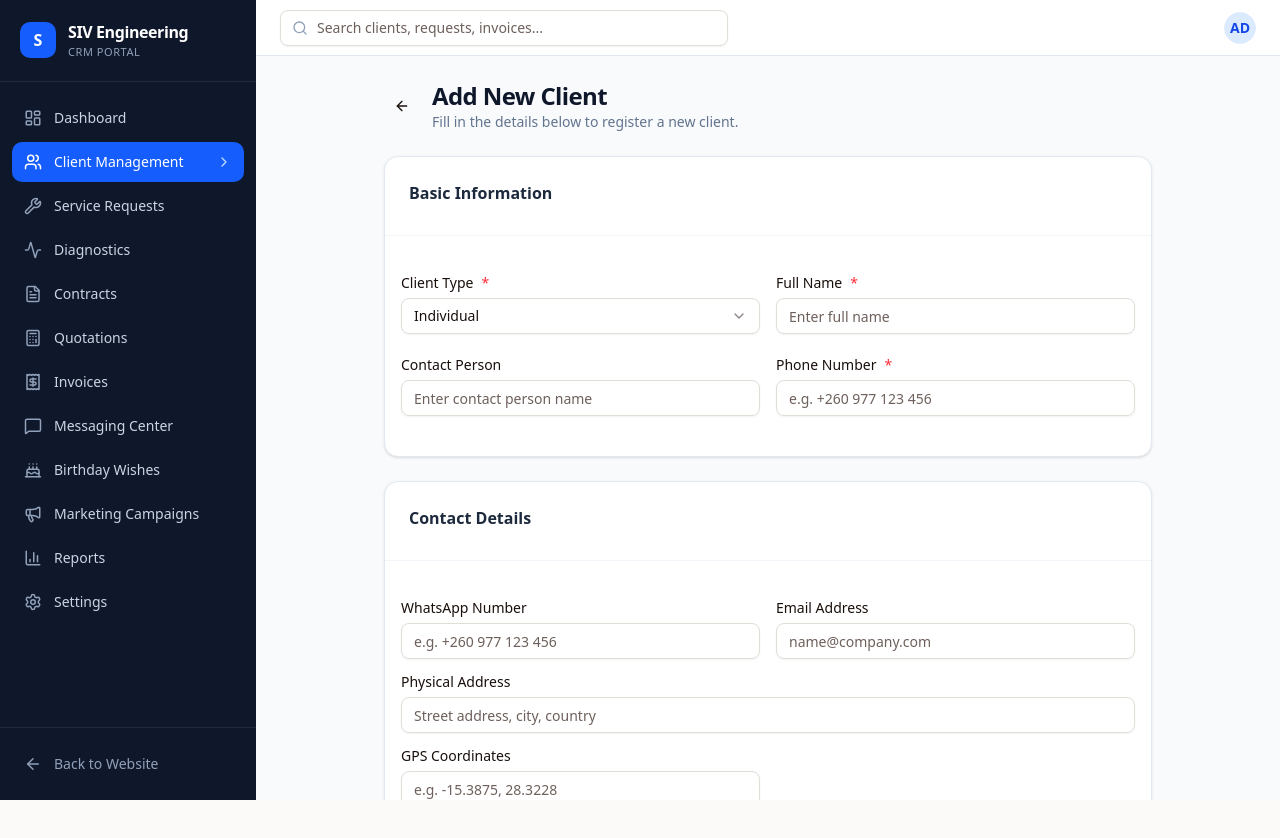
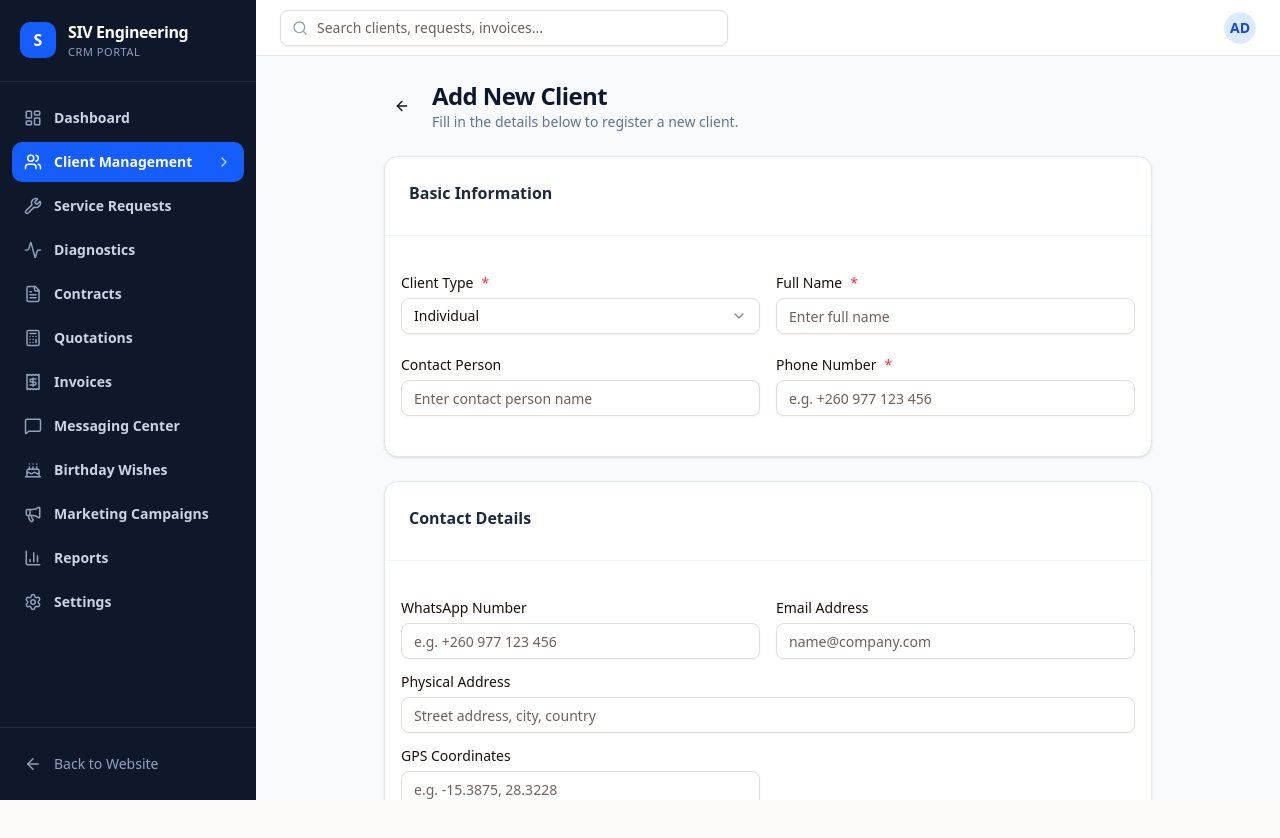
Before and after one commit to lilromeo2290/SIV_Website, a Next.js app: page /crm/clients/add in a window 1280 px wide. Shown: the top 838 px of the page. Built offline with nearby package versions, Linux system fonts and the light colour scheme.

Commit message:
09f0a091-dd77-4592-a458-3c5ee1e233d2

```diff
--- a/src/app/crm/layout.tsx
+++ b/src/app/crm/layout.tsx
@@ -84,7 +84,7 @@
                   href={item.href}
                   onClick={onNavigate}
                   className={cn(
-                    'group flex items-center gap-3 rounded-lg px-3 py-2.5 text-sm font-medium transition-colors',
+                    'group flex items-center gap-3 rounded-lg px-3 py-2.5 text-sm font-bold transition-colors',
                     isActive
                       ? 'bg-blue-600 text-white'
                       : 'text-slate-300 hover:bg-slate-700 hover:text-white'
```
